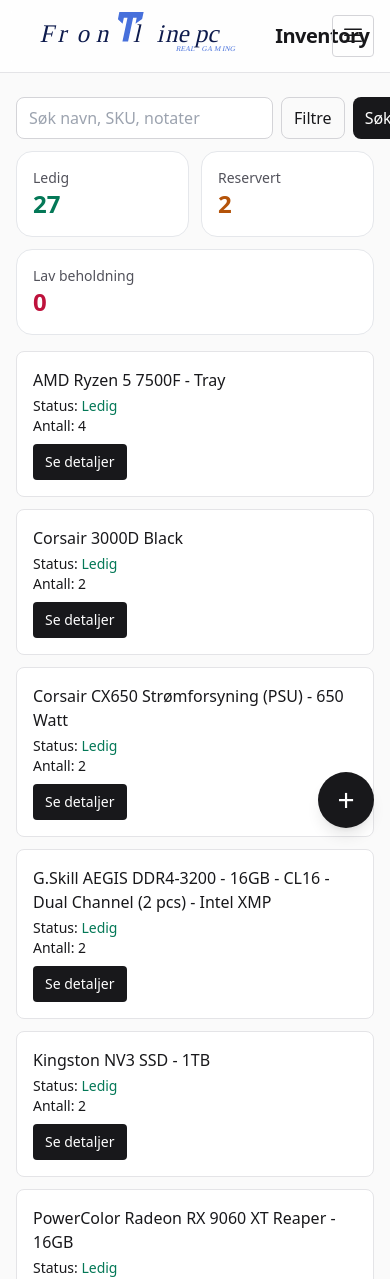
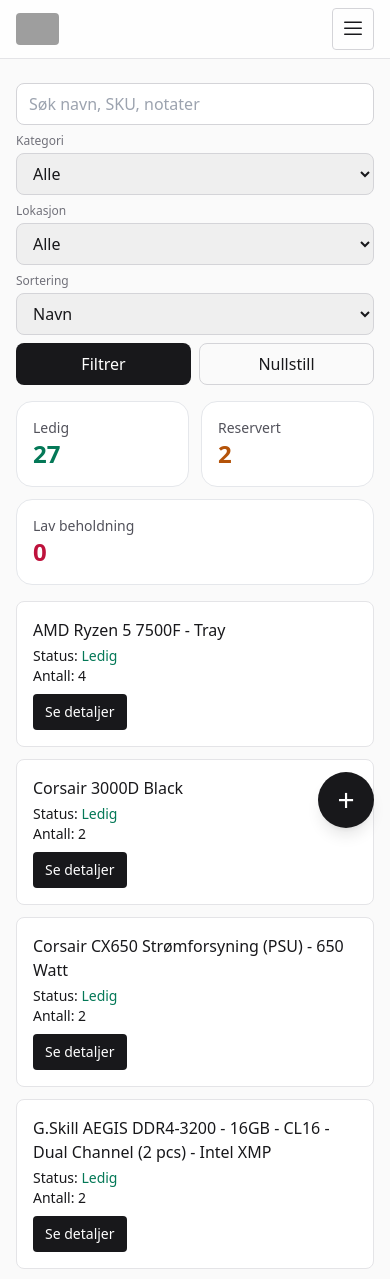
Before and after one commit to LazyHero2006/frontline-inventory, a FastAPI app: page / in a window 390 px wide; the page is wider, and only the part inside the window is pictured. Shown: the top 1279 px of that part. Run offline with FastAPI, Linux system fonts and the light colour scheme; a user stored in the database is signed in; some libraries are stand-ins or nearby versions; grey boxes are pictures that could not be loaded.

Commit message:
first commit

```diff
--- a/frontline_inventory_web/app/templates/base.html
+++ b/frontline_inventory_web/app/templates/base.html
@@ -8,18 +8,17 @@
   <script src="https://unpkg.com/htmx.org@1.9.12"></script>
   <link rel="icon" href="data:,">
   <style>
-    .container { max-width: 1200px; }
   </style>
 </head>
 <body class="bg-zinc-50 text-zinc-900">
 <header class="sticky top-0 z-10 backdrop-blur bg-white/80 border-b border-zinc-200">
-  <div class="container mx-auto px-4 py-3 flex items-center gap-3">
+  <div class="container mx-auto px-4 py-2 sm:py-3 flex items-center gap-2 sm:gap-3">
     <a href="/" class="flex items-center gap-2 group">
-      <img src="/static/frontline-logo.svg" alt="Frontline" class="h-12 rounded">
-      <span class="font-black tracking-tight text-xl group-hover:underline">Inventory</span>
+      <img src="/static/frontline-logo.png" alt="Frontline" class="h-8 sm:h-10 md:h-12 rounded">
+      <span class="hidden sm:inline font-black tracking-tight text-lg sm:text-xl group-hover:underline">Inventory</span>
     </a>
     {% if low_count is defined and low_count > 0 %}
-    <span class="text-xs px-2 py-1 rounded-full bg-rose-600 text-white">{{ low_count }} lav beholdning</span>
+    <span class="hidden sm:inline text-xs px-2 py-1 rounded-full bg-rose-600 text-white">{{ low_count }} lav beholdning</span>
     {% endif %}
     <nav class="ml-auto flex items-center gap-2">
     <button id="menu-btn" class="ml-auto p-2 rounded border border-zinc-300 md:hidden" aria-label="Meny">
--- a/frontline_inventory_web/app/templates/index.html
+++ b/frontline_inventory_web/app/templates/index.html
@@ -5,8 +5,39 @@
   {{ error }}
 </div>
 {% endif %}
+<!-- Mobil: hele filteret stables i høyden -->
+<form class="sm:hidden mb-4 grid grid-cols-1 gap-2" method="get" action="/">
+  <input class="w-full px-3 py-2 rounded-lg border border-zinc-300" name="q" value="{{ q }}" placeholder="Søk navn, SKU, notater">
+  <label class="grid gap-1">
+    <span class="text-xs text-zinc-500">Kategori</span>
+    <select class="w-full px-3 py-2 rounded-lg border border-zinc-300" name="category">
+      <option {% if category=='Alle' %}selected{% endif %}>Alle</option>
+      {% for c in cats %}<option {% if category==c %}selected{% endif %}>{{ c }}</option>{% endfor %}
+    </select>
+  </label>
+  <label class="grid gap-1">
+    <span class="text-xs text-zinc-500">Lokasjon</span>
+    <select class="w-full px-3 py-2 rounded-lg border border-zinc-300" name="location">
+      <option {% if location=='Alle' %}selected{% endif %}>Alle</option>
+      {% for l in locs %}<option {% if location==l %}selected{% endif %}>{{ l }}</option>{% endfor %}
+    </select>
+  </label>
+  <label class="grid gap-1">
+    <span class="text-xs text-zinc-500">Sortering</span>
+    <select class="w-full px-3 py-2 rounded-lg border border-zinc-300" name="sort">
+      <option value="name" {% if sort=='name' %}selected{% endif %}>Navn</option>
+      <option value="qty" {% if sort=='qty' %}selected{% endif %}>Antall</option>
+      <option value="value" {% if sort=='value' %}selected{% endif %}>Lagerverdi</option>
+      <option value="sku" {% if sort=='sku' %}selected{% endif %}>SKU</option>
+    </select>
+  </label>
+  <div class="grid grid-cols-2 gap-2">
+    <button class="px-3 py-2 rounded-lg bg-zinc-900 text-white" type="submit">Filtrer</button>
+    <a href="/" class="px-3 py-2 rounded-lg border border-zinc-300 text-center">Nullstill</a>
+  </div>
+</form>
 <!-- Mobil: søkefelt + filterknapp -->
-<div class="sm:hidden mb-3 flex gap-2">
+<div class="hidden sm:hidden mb-3 flex gap-2 w-full">
   <input class="flex-1 px-3 py-2 rounded-lg border border-zinc-300" name="q" form="filter-form" value="{{ q }}" placeholder="Søk navn, SKU, notater">
   <button id="open-filters" class="px-3 py-2 rounded-lg border border-zinc-300">Filtre</button>
   <button class="px-3 py-2 rounded-lg bg-zinc-900 text-white" type="submit" form="filter-form">Søk</button>
@@ -208,16 +239,7 @@
 </div>
 {% endif %}
 
-<script>
-  (function(){
-    const openBtn = document.getElementById('open-filters');
-    const drawer = document.getElementById('filters-drawer');
-    if (!openBtn || !drawer) return;
-    const closers = drawer.querySelectorAll('[data-close]');
-    openBtn.addEventListener('click', (e)=>{ e.preventDefault(); drawer.classList.remove('hidden'); });
-    closers.forEach(btn => btn.addEventListener('click', ()=> drawer.classList.add('hidden')));
-  })();
-</script>
+
 
 {% endblock %}
 
--- a/frontline_inventory_web/app/templates/po_archive.html
+++ b/frontline_inventory_web/app/templates/po_archive.html
@@ -2,13 +2,13 @@
 {% block content %}
 <h1 class="text-xl font-semibold mb-3">PO-arkiv</h1>
 
-<form method="get" action="/po/archive" class="rounded-2xl border bg-white p-3 mb-4 flex gap-2 items-end">
+<form method="get" action="/po/archive" class="rounded-2xl border bg-white p-3 mb-4 grid grid-cols-1 gap-2 sm:flex sm:items-end">
   <div>
     <label class="block text-xs text-zinc-600">Søk</label>
-    <input name="q" value="{{ q or '' }}" class="px-2 py-1 rounded border w-64" placeholder="Søk kode/leverandør">
+    <input name="q" value="{{ q or '' }}" class="w-full sm:w-64 px-2 py-1 rounded border" placeholder="Søk kode/leverandør">
   </div>
   <button class="px-3 py-1.5 rounded border">Filtrer</button>
-  <a href="/po" class="ml-auto px-3 py-1.5 rounded border">Til aktive</a>
+  <a href="/po" class="sm:ml-auto px-3 py-1.5 rounded border">Til aktive</a>
   </form>
 
 {% if pos and pos|length == 0 %}
--- a/frontline_inventory_web/app/templates/tx.html
+++ b/frontline_inventory_web/app/templates/tx.html
@@ -1,8 +1,8 @@
 {% extends "base.html" %}
 {% block content %}
 <h1 class="text-xl font-semibold mb-3">Bevegelseslogg</h1>
-<form class="mb-3" method="get" action="/tx">
-  <input class="px-3 py-2 rounded border border-zinc-300" name="q" value="{{ q }}" placeholder="Søk i logg (navn, SKU, notat, bruker)">
+<form class="mb-3 grid grid-cols-1 gap-2 sm:flex" method="get" action="/tx">
+  <input class="w-full px-3 py-2 rounded border border-zinc-300" name="q" value="{{ q }}" placeholder="Søk i logg (navn, SKU, notat, bruker)">
   <button class="px-3 py-2 rounded bg-zinc-900 text-white" type="submit">Søk</button>
 </form>
 
```
Also changed, not shown: frontline_inventory_web/app/templates/co_list.html (+8 -8 lines), frontline_inventory_web/app/templates/customers.html (+7 -5 lines), frontline_inventory_web/app/templates/po_list.html (+7 -7 lines), 2 other files.
